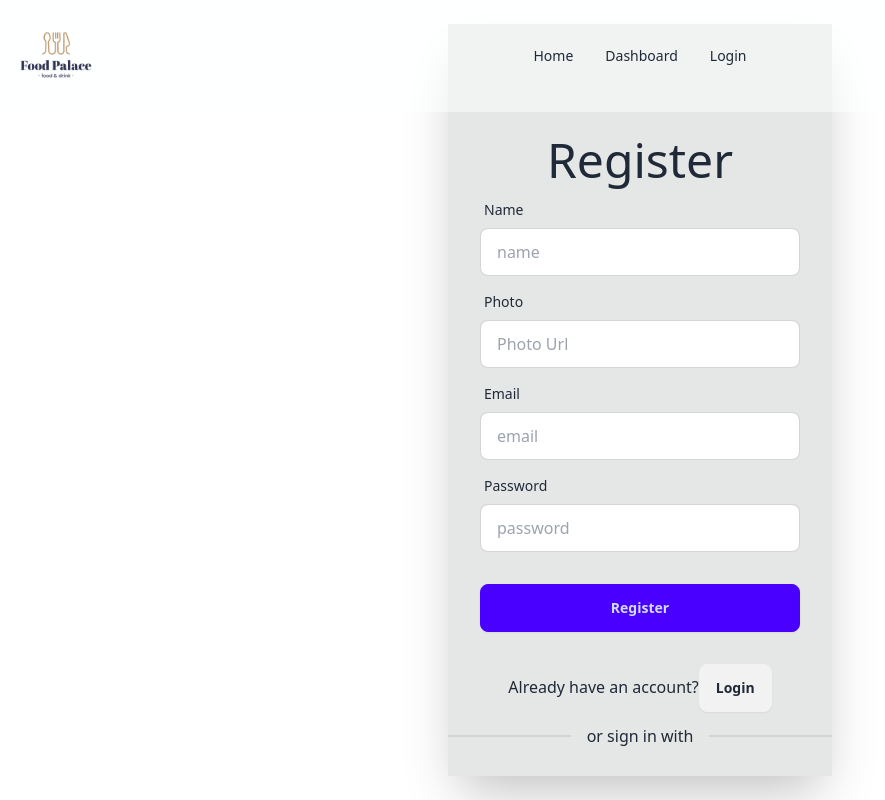
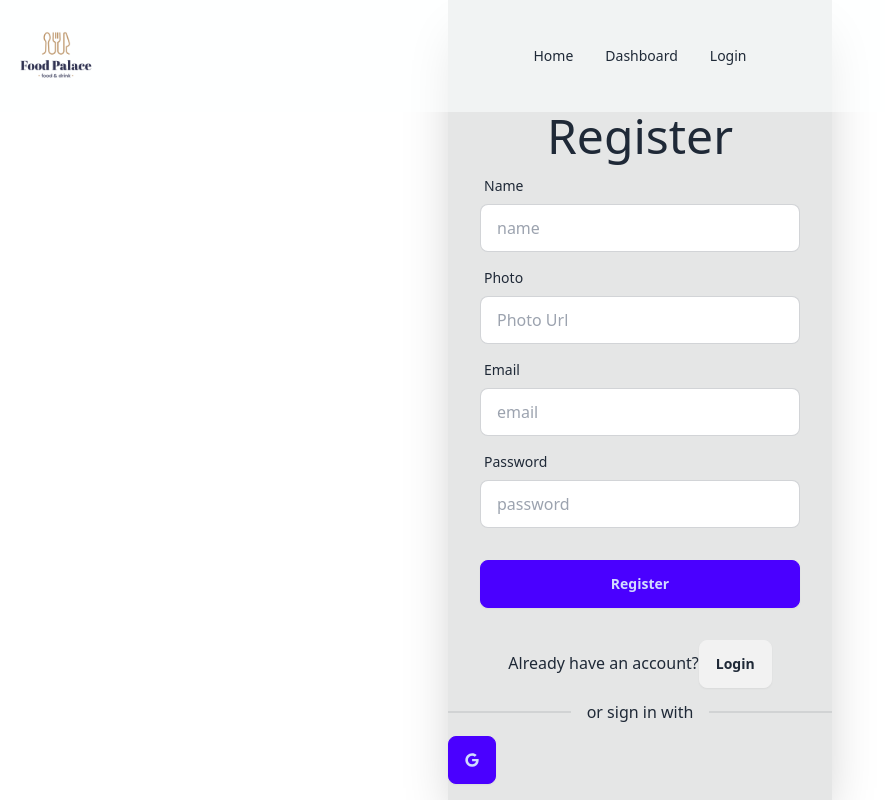
Before and after one commit to mahbub-alom/food-palace-client, a React (Vite) app: page /register in a window 1280 px wide. Shown: the whole page, without its empty margins (0-885 px from the left). Built offline with nearby package versions, Linux system fonts and the light colour scheme; no server answers.

Commit message:
register and login all work  done

```diff
--- a/src/Providers/AuthProviders.jsx
+++ b/src/Providers/AuthProviders.jsx
@@ -1,9 +1,11 @@
 import React, { createContext, useEffect, useState } from "react";
 import {
+  GoogleAuthProvider,
   createUserWithEmailAndPassword,
   getAuth,
   onAuthStateChanged,
   signInWithEmailAndPassword,
+  signInWithPopup,
   signOut,
 } from "firebase/auth";
 import app from "../firebase/firebase.config";
@@ -12,12 +14,18 @@ export const AuthContext = createContext(null);
 // eslint-disable-next-line react/prop-types
 const AuthProviders = ({ children }) => {
   const auth = getAuth(app);
+  const googleProvider = new GoogleAuthProvider();
   const [users, setUsers] = useState(null);
   const [loading, setLoading] = useState(true);
 
   const createUser = (email, password) => {
     setLoading(true);
     return createUserWithEmailAndPassword(auth, email, password);
+  };
+
+  const googleLogin = () => {
+    setLoading(true);
+    return signInWithPopup(auth, googleProvider);
   };
 
   const loginUser = (email, password) => {
@@ -46,7 +54,8 @@ const AuthProviders = ({ children }) => {
     loading,
     createUser,
     loginUser,
-    logOut
+    logOut,
+    googleLogin,
   };
   return (
     <AuthContext.Provider value={authInfo}> {children}</AuthContext.Provider>
--- a/src/pages/Shared/Login.jsx
+++ b/src/pages/Shared/Login.jsx
@@ -3,6 +3,7 @@ import { Link, useLocation, useNavigate } from "react-router-dom";
 import { Helmet } from "react-helmet-async";
 import Swal from "sweetalert2";
 import useAuth from "../../Hooks/useAuth";
+import SocialLogin from "./SocialLogin";
 
 const Login = () => {
   const { loginUser } = useAuth();
@@ -68,11 +69,7 @@ const Login = () => {
               />
             </div>
             <div className="form-control mt-6">
-                <input
-                  className="btn btn-primary"
-                  type="submit"
-                  value="Login"
-                />
+              <input className="btn btn-primary" type="submit" value="Login" />
             </div>
           </form>
           <h1 className="text-center">
@@ -82,9 +79,9 @@ const Login = () => {
             </button>
           </h1>
           <div className="divider">or sign in with</div>
-            <div className="flex gap-5 justify-center cursor-pointer"></div>
+          <div className="flex justify-center cursor-pointer"></div>
+          <SocialLogin />
         </div>
-
       </div>
     </div>
   );
--- a/src/pages/Shared/Register.jsx
+++ b/src/pages/Shared/Register.jsx
@@ -4,6 +4,7 @@ import { useForm } from "react-hook-form";
 import { Helmet } from "react-helmet-async";
 import Swal from "sweetalert2";
 import useAuth from "../../Hooks/useAuth";
+import SocialLogin from "./SocialLogin";
 
 const Register = () => {
   const { createUser } = useAuth();
@@ -142,6 +143,7 @@ const Register = () => {
           </h1>
           <div className="divider">or sign in with</div>
           <div className="flex gap-5 justify-center cursor-pointer"></div>
+          <SocialLogin/>
         </div>
       </div>
     </div>
--- /dev/null
+++ b/src/pages/Shared/SocialLogin.jsx
@@ -0,0 +1,38 @@
+import React from "react";
+import { FaGoogle } from "react-icons/fa";
+import Swal from "sweetalert2";
+import { useNavigate } from "react-router-dom";
+import useAuth from "../../Hooks/useAuth";
+
+const SocialLogin = () => {
+  const { googleLogin } = useAuth();
+  const navigate = useNavigate();
+
+  const handleGoogleSignUp = () => {
+    googleLogin()
+      .then((result) => {
+        console.log(result.user);
+        Swal.fire({
+          position: "center",
+          icon: "success",
+          title: "Account google login successfully",
+          showConfirmButton: false,
+          timer: 1500,
+        });
+        navigate("/");
+      })
+      .catch((error) => {
+        console.log(error);
+      });
+  };
+
+  return (
+    <div>
+      <button onClick={handleGoogleSignUp} className="btn btn-primary">
+        <FaGoogle />
+      </button>
+    </div>
+  );
+};
+
+export default SocialLogin;
```
Lines whose indentation alone changed are shown as unchanged.
